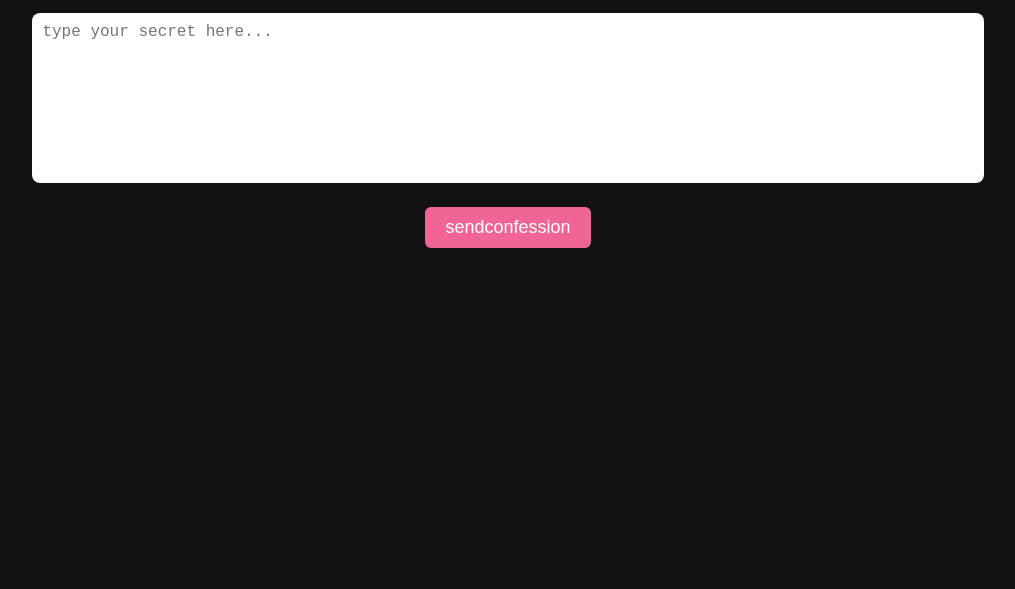
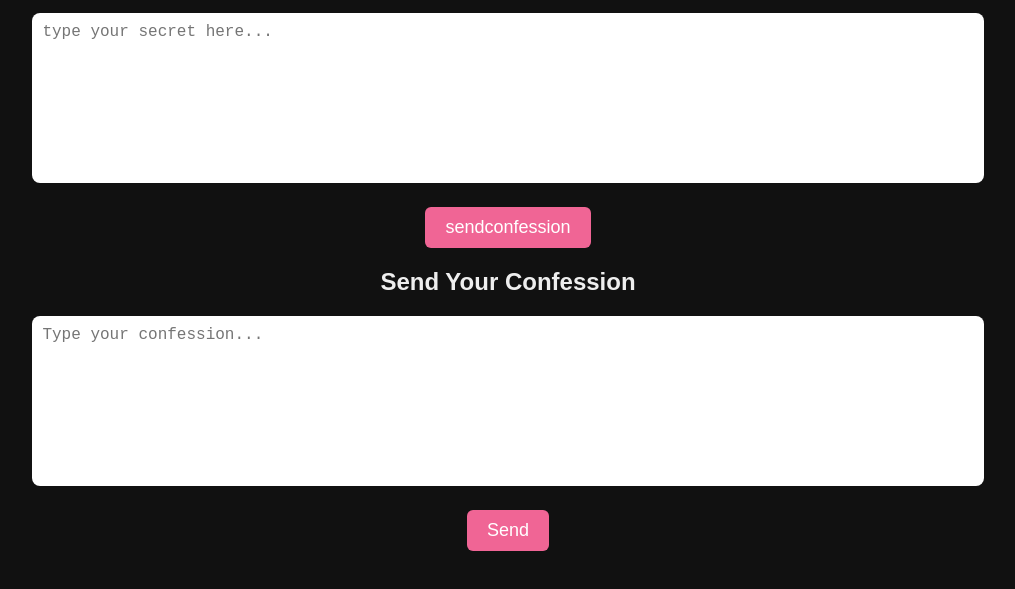
Before and after one commit to glorystanley9000-collab/Dark-Whisphers-, a plain HTML site: page index.html in a window 1280 px wide. Shown: the part 159-748 px from the top of the page, without its empty margins (132-1147 px from the left). Drawn offline with Linux system fonts and the light colour scheme.

Commit message:
Add files via upload

```diff
--- a/index.html
+++ b/index.html
@@ -100,3 +100,8 @@
       </script>
     </body>
   </html>
+<h2>Send Your Confession</h2>
+<form action="https://formsubmit.co/YOUR_EMAIL@gmail.com" method="POST">
+  <textarea name="confession" rows="5" placeholder="Type your confession..." required></textarea><br>
+  <button type="submit">Send</button>
+</form>
```
